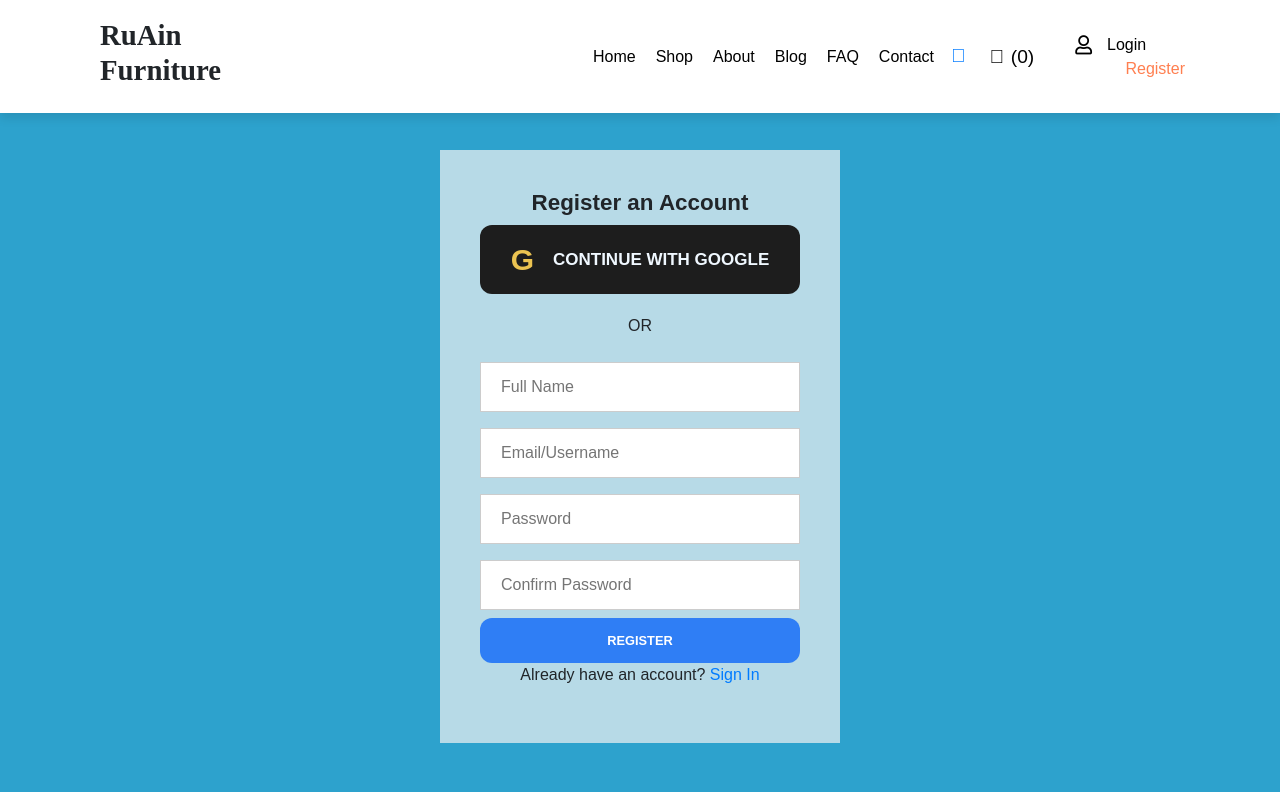
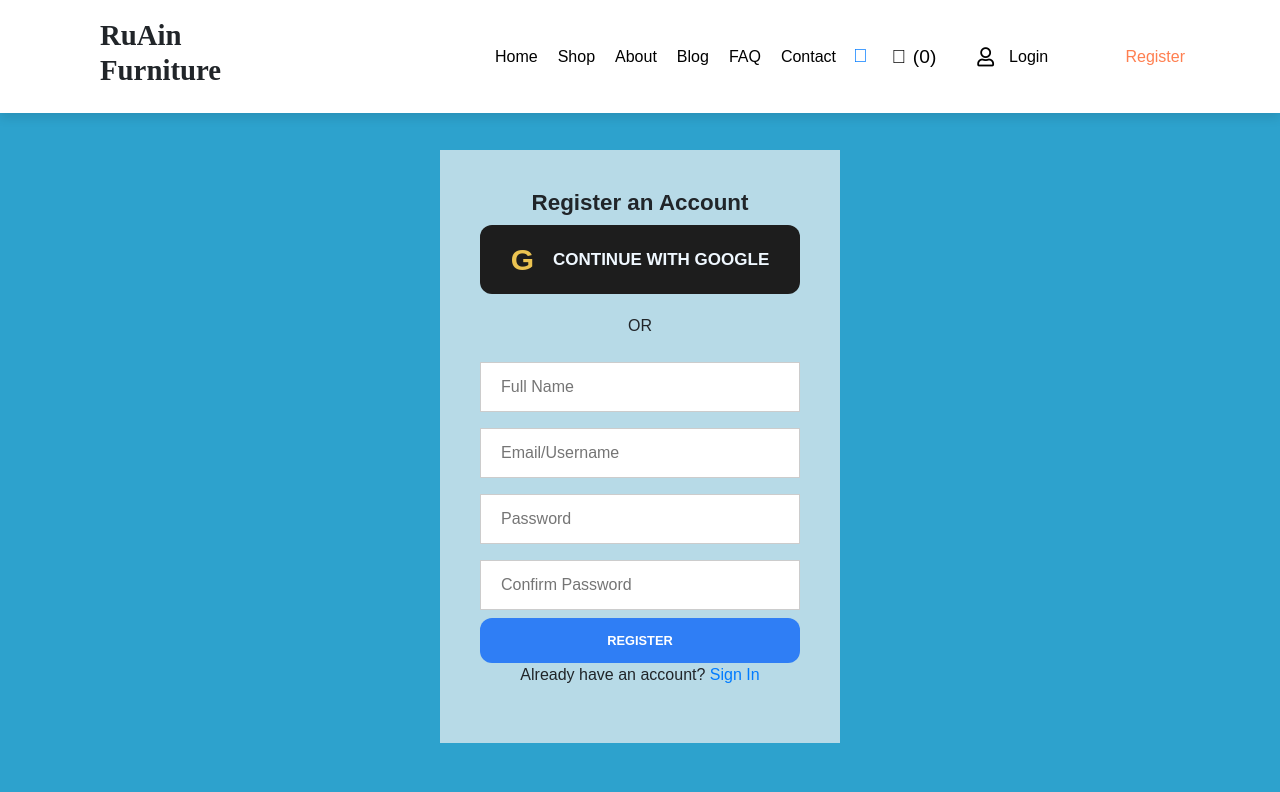
Before and after one commit to munalstudy/furnitureEcommerce, a PHP site: page /pages/register.html in a window 1280 px wide. Shown: the top 792 px of the page. Run offline with PHP 8.4, Linux system fonts and the light colour scheme; some libraries are stand-ins or nearby versions.

Commit message:
Fix overlap Login and Register as well as fixed the link of the product page

```diff
--- a/css/style.css
+++ b/css/style.css
@@ -357,3 +357,8 @@ footer .copyright a:hover {
 .colorOrgange{
   color: #FF7F50;
 }
+
+#loginFalse{
+  display: flex !important;
+  align-items: center;
+}
--- a/scripts/index.js
+++ b/scripts/index.js
@@ -96,7 +96,7 @@ function displayProducts({ containerSelector, filterCriteria, sortFunction, shuf
         let productCard = `
             <div class="col-lg-3 col-md-4 col-sm-6 mb-4">
                 <div class="product text-center">
-                    <a href="pages/sproduct.html?id=${product.id}"><img class="img-fluid mb-3" src="../images/product/${product.image}.jpg" alt="${product.name}" style="height: 200px; object-fit: cover;"> </a>
+                    <a href="sproduct.html?id=${product.id}"><img class="img-fluid mb-3" src="../images/product/${product.image}.jpg" alt="${product.name}" style="height: 200px; object-fit: cover;"> </a>
                     <div class="star mb-2">
                         <i class="fas fa-star"></i>
                         <i class="fas fa-star"></i>
```
